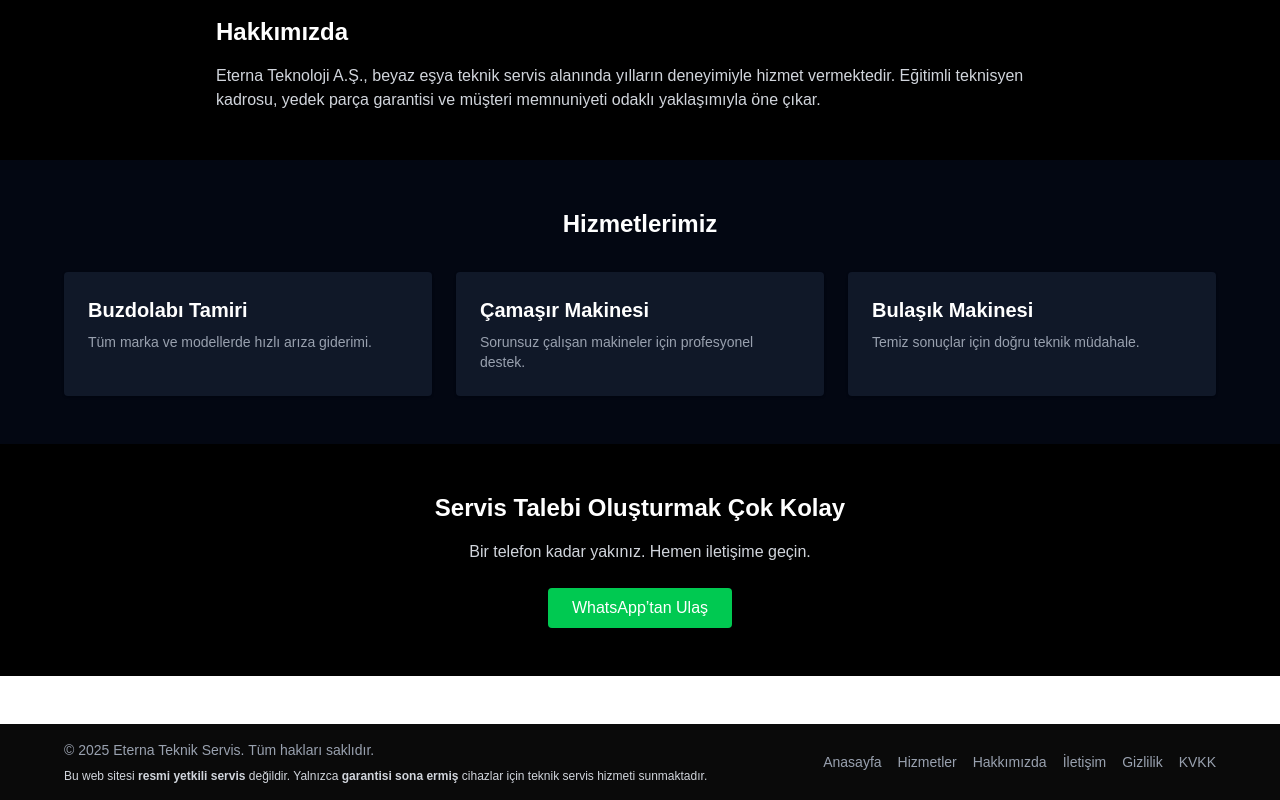
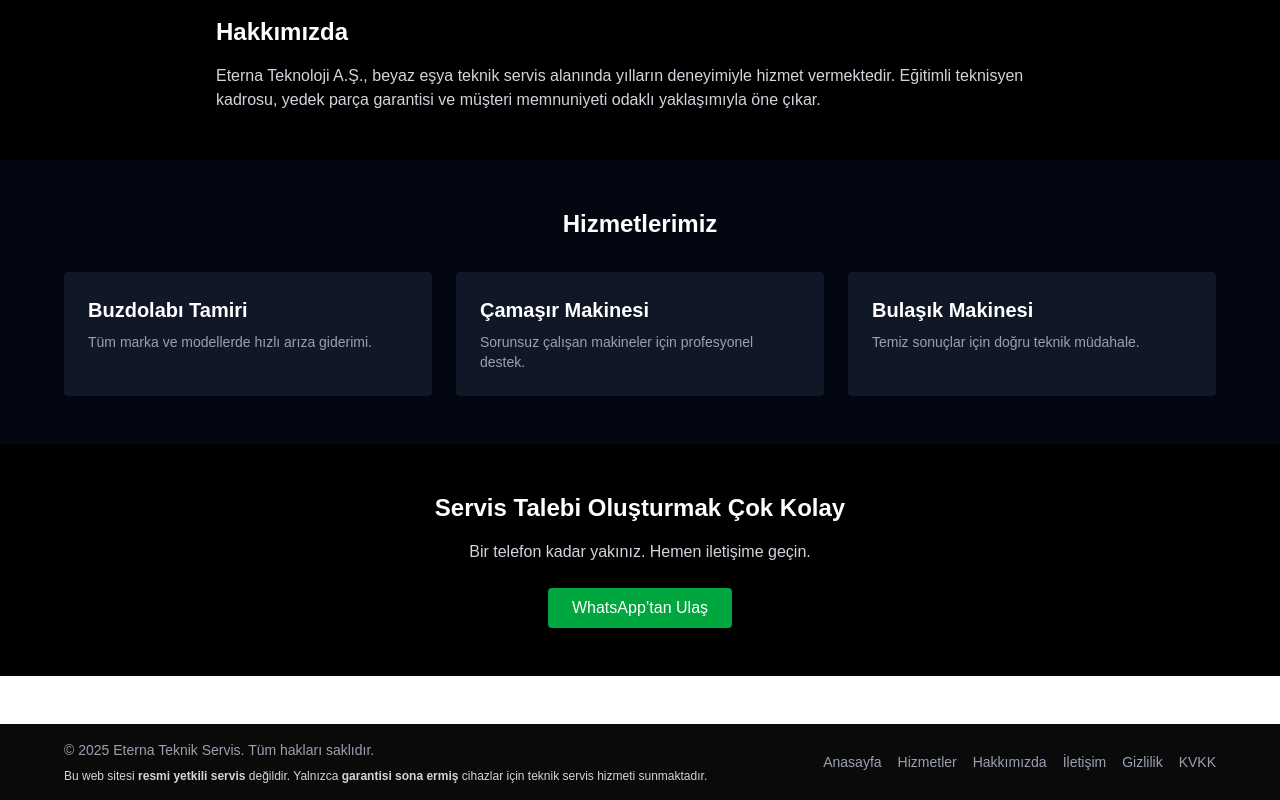
Before and after one commit to berkaybakac/service-web, a Next.js app: page / in a window 1280 px wide. Shown: the part 892-1692 px from the top of the page. Built offline with nearby package versions, Linux system fonts and the light colour scheme.

Commit message:
Fix: Improve button contrast for accessibility

```diff
--- a/src/app/page.tsx
+++ b/src/app/page.tsx
@@ -71,7 +71,7 @@
         </p>
         <a
           href="https://wa.me/908502324567"
-          className="inline-block bg-green-500 text-white py-2 px-6 rounded hover:bg-green-600 transition"
+          className="inline-block bg-green-600 text-white py-2 px-6 rounded hover:bg-green-700"
           target="_blank"
           rel="noopener noreferrer"
         >
```
Also changed, not shown: 1 other file (tests, documents, lock files or other folders).
